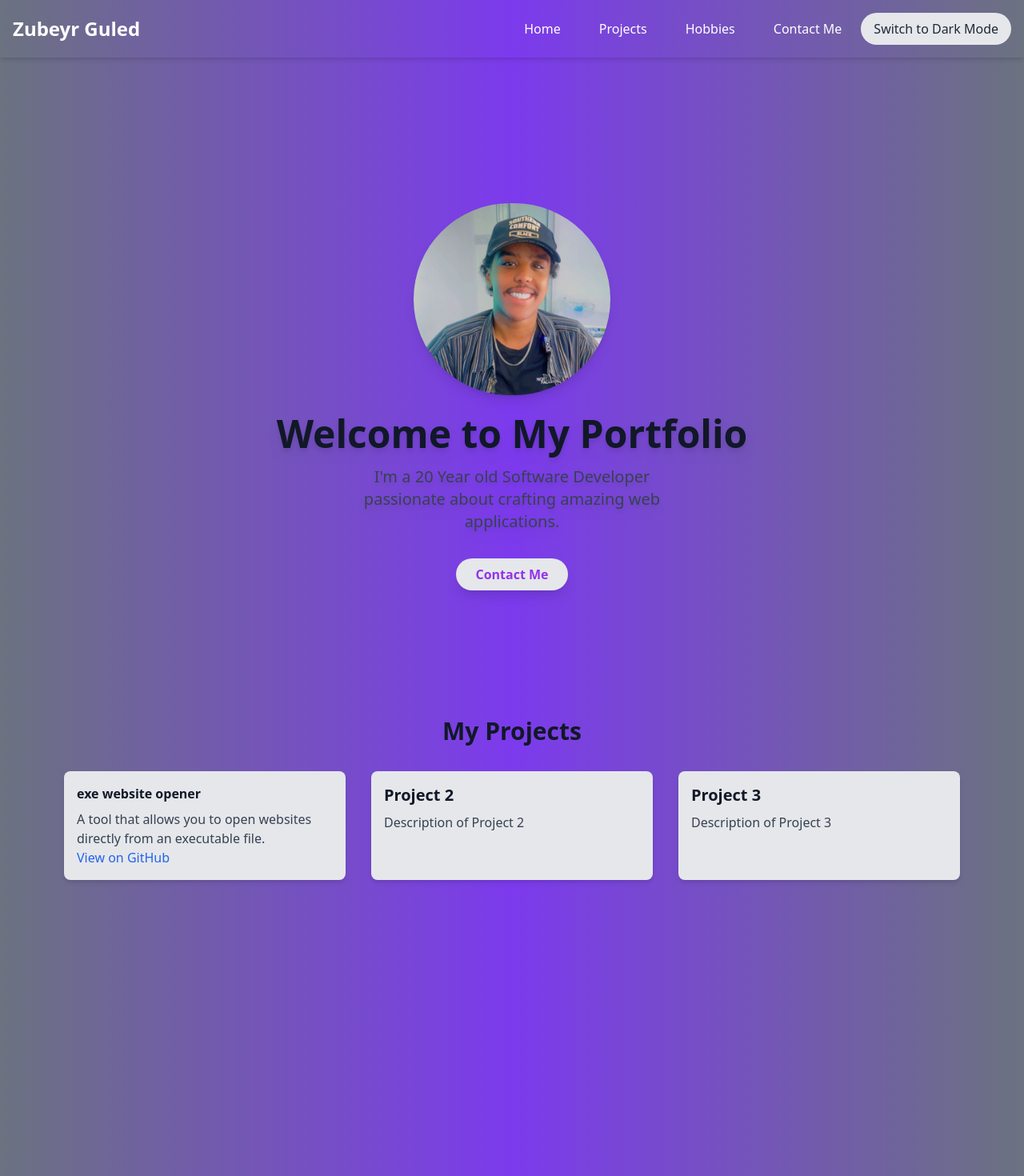
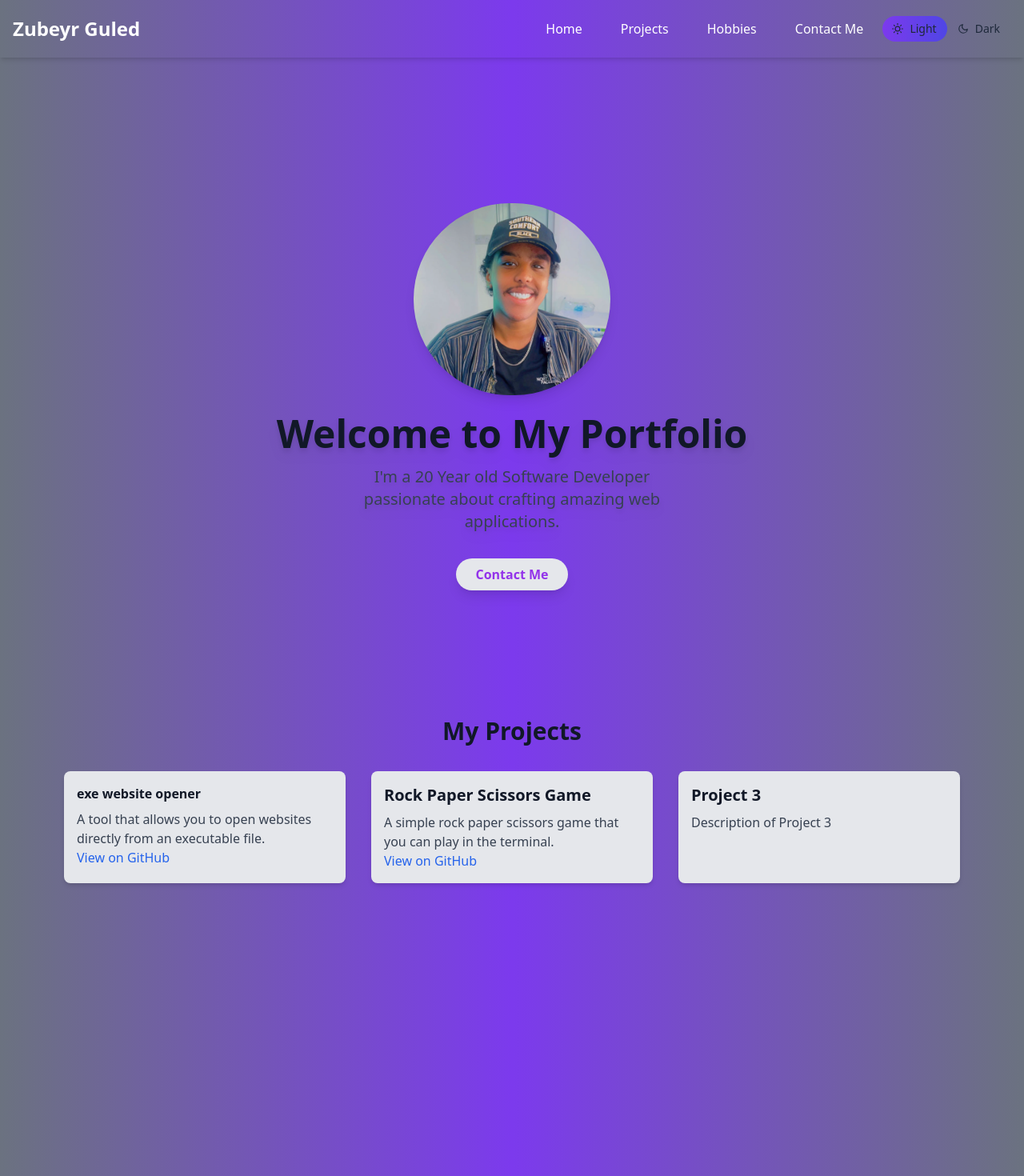
Before and after one commit to zub00/portfolio, a React (Create React App) app: page / in a window 1280 px wide. Shown: the top 1470 px of the page at 80% size. Built offline with nearby package versions, Linux system fonts and the light colour scheme.

Commit message:
new theme toggle component, wanted it to look more sleek.

```diff
--- a/package.json
+++ b/package.json
@@ -13,9 +13,11 @@
     "ajv": "^8.16.0",
     "autoprefixer": "^10.4.19",
     "axios": "^1.7.2",
+    "framer-motion": "^11.3.2",
     "postcss-cli": "^11.0.0",
     "react": "^18.2.0",
     "react-dom": "^18.2.0",
+    "react-icons": "^5.2.1",
     "react-query": "^3.39.3",
     "react-router-dom": "^6.23.0",
     "react-scripts": "5.0.1",
@@ -47,6 +49,7 @@
     ]
   },
   "devDependencies": {
+    "daisyui": "^4.12.10",
     "typescript": "^5.4.5"
   }
 }
--- a/src/components/projects.tsx
+++ b/src/components/projects.tsx
@@ -21,8 +21,16 @@ const Projects: React.FC = () => {
           </div>
           {/* Project 2 */}
           <div className="bg-gray-200 dark:bg-gray-800 p-4 rounded-lg shadow-md">
-            <h2 className="text-xl font-semibold mb-2 text-gray-900 dark:text-gray-100">Project 2</h2>
-            <p className="text-gray-700 dark:text-gray-300">Description of Project 2</p>
+            <h2 className="text-xl font-semibold mb-2 text-gray-900 dark:text-gray-100">Rock Paper Scissors Game</h2>
+            <p className="text-gray-700 dark:text-gray-300">A simple rock paper scissors game that you can play in the terminal.</p>
+            <a
+              href="https://github.com/zub00/Rock-paper-scissors-game"
+              target="_blank"
+              rel="noopener noreferrer"
+              className="text-blue-600 dark:text-blue-400 hover:underline"
+            >
+              View on GitHub
+            </a>
           </div>
           {/* Project 3 */}
           <div className="bg-gray-200 dark:bg-gray-800 p-4 rounded-lg shadow-md">
--- a/src/components/themetoggle.tsx
+++ b/src/components/themetoggle.tsx
@@ -1,4 +1,9 @@
 import React, { useEffect, useState } from 'react';
+import { motion } from 'framer-motion';
+import { FiMoon, FiSun } from 'react-icons/fi';
+
+const TOGGLE_CLASSES =
+  'text-sm font-medium flex items-center gap-2 px-3 md:pl-3 md:pr-3.5 py-3 md:py-1.5 transition-colors relative z-10';
 
 const ThemeToggle: React.FC = () => {
   const [theme, setTheme] = useState<string>('light');
@@ -11,14 +16,34 @@ const ThemeToggle: React.FC = () => {
     }
   }, [theme]);
 
-  const toggleTheme = () => {
-    setTheme(theme === 'light' ? 'dark' : 'light');
+  const toggleTheme = (selectedTheme: string) => {
+    setTheme(selectedTheme);
   };
 
   return (
-    <button onClick={toggleTheme} className="py-2 px-4 rounded-full bg-gray-200 dark:bg-gray-800 text-gray-800 dark:text-gray-200">
-      {theme === 'light' ? 'Switch to Dark Mode' : 'Switch to Light Mode'}
-    </button>
+    <div className="relative flex w-fit items-center rounded-full">
+      <button
+        className={`${TOGGLE_CLASSES} ${theme === 'light' ? 'text-gray-800 dark:text-gray-200' : 'text-slate-300'}`}
+        onClick={() => toggleTheme('light')}
+      >
+        <FiSun className="relative z-10 text-lg md:text-sm" />
+        <span className="relative z-10">Light</span>
+      </button>
+      <button
+        className={`${TOGGLE_CLASSES} ${theme === 'dark' ? 'text-gray-800 dark:text-gray-200' : 'text-slate-800'}`}
+        onClick={() => toggleTheme('dark')}
+      >
+        <FiMoon className="relative z-10 text-lg md:text-sm" />
+        <span className="relative z-10">Dark</span>
+      </button>
+      <div className={`absolute inset-0 z-0 flex ${theme === 'dark' ? 'justify-end' : 'justify-start'}`}>
+        <motion.span
+          layout
+          transition={{ type: 'spring', damping: 15, stiffness: 250 }}
+          className="h-full w-1/2 rounded-full bg-gradient-to-r from-violet-600 to-indigo-600"
+        />
+      </div>
+    </div>
   );
 };
 
```
Also changed, not shown: 1 other file (tests, documents, lock files or other folders).
